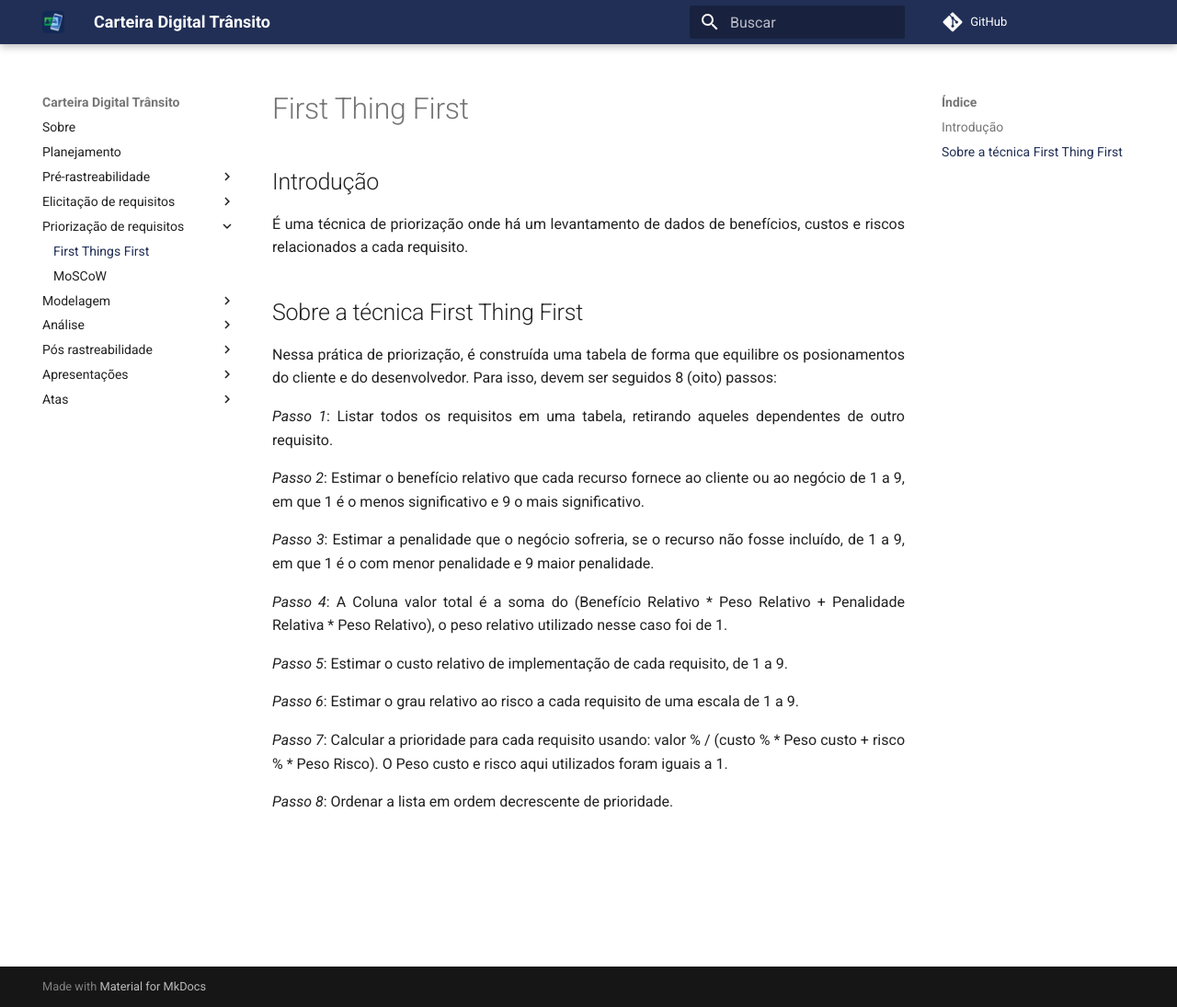
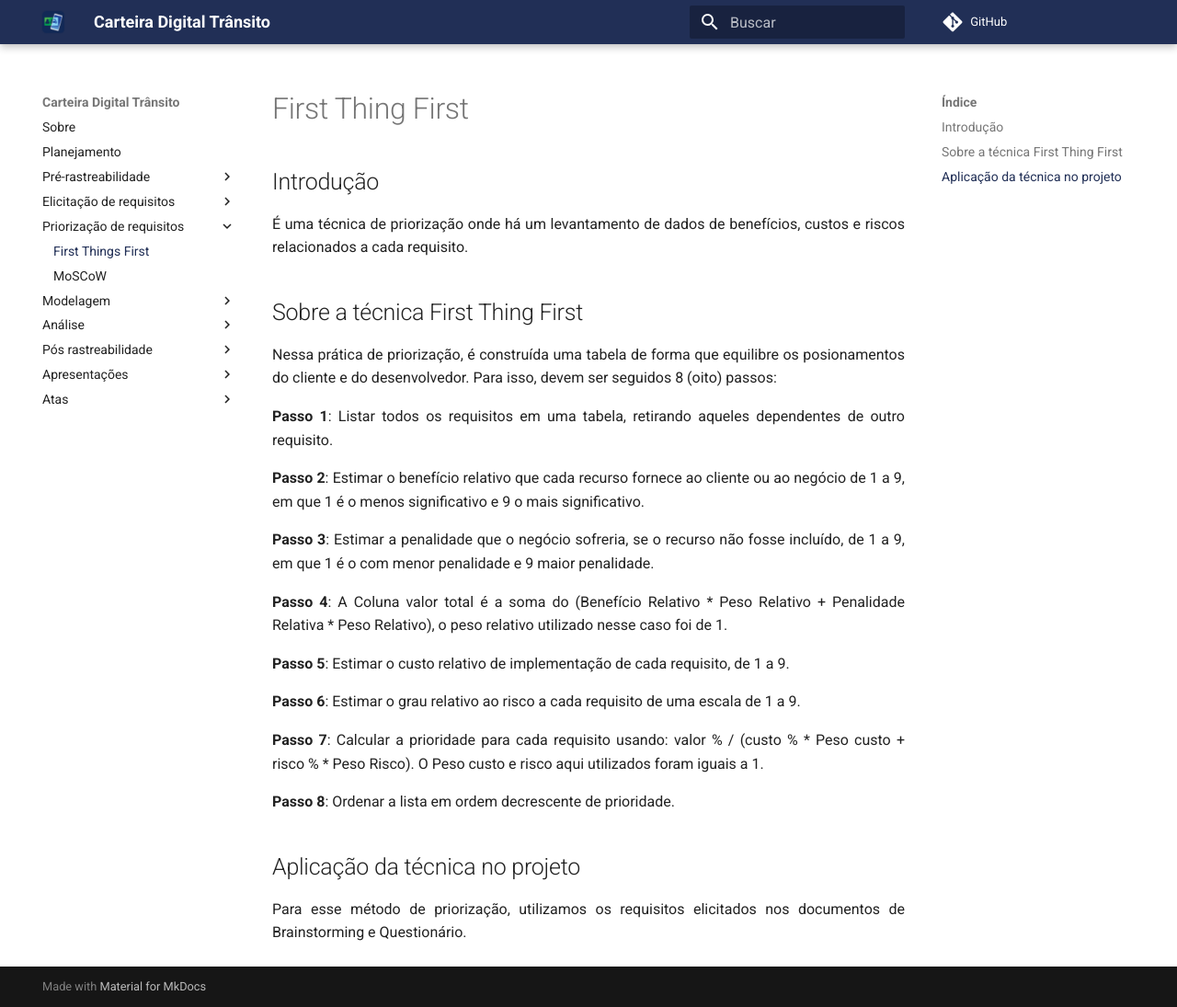
Before and after one commit to sergiosacj/2020.2-CarteiraDigitalTransito, an MkDocs documentation site: the page built from docs/priorizacao/first_thing_first.md, in a window 1280 px wide and 1095 px high. Shown: the whole window at 92% size. Built offline with MkDocs 1.6.1 and Material for MkDocs 9.7.7, drawn with Linux system fonts in a browser that asks for light colours; comment, search, counter and statistics services are not loaded.

Commit message:
(#30) Correcoes e inicializacao do topico de Aplicação da técnica no projeto

```diff
--- a/docs/priorizacao/first_thing_first.md
+++ b/docs/priorizacao/first_thing_first.md
@@ -5,18 +5,21 @@
 ## Sobre a técnica First Thing First
 Nessa prática de priorização, é construída uma tabela de forma que equilibre os posionamentos do cliente e do desenvolvedor. Para isso, devem ser seguidos 8 (oito) passos:
 
-*Passo 1*: Listar todos os requisitos em uma tabela, retirando aqueles dependentes de outro requisito.
+**Passo 1**: Listar todos os requisitos em uma tabela, retirando aqueles dependentes de outro requisito.
 
-*Passo 2*: Estimar o benefício relativo que cada recurso fornece ao cliente ou ao negócio de 1 a 9, em que 1 é o menos significativo e 9 o mais significativo.
+**Passo 2**: Estimar o benefício relativo que cada recurso fornece ao cliente ou ao negócio de 1 a 9, em que 1 é o menos significativo e 9 o mais significativo.
 
-*Passo 3*: Estimar a penalidade que o negócio sofreria, se o recurso não fosse incluído, de 1 a 9, em que 1 é o com menor penalidade e 9 maior penalidade.
+**Passo 3**: Estimar a penalidade que o negócio sofreria, se o recurso não fosse incluído, de 1 a 9, em que 1 é o com menor penalidade e 9 maior penalidade.
 
-*Passo 4*: A Coluna valor total é a soma do (Benefício Relativo * Peso Relativo + Penalidade Relativa * Peso Relativo), o peso relativo utilizado nesse caso foi de 1.
+**Passo 4**: A Coluna valor total é a soma do (Benefício Relativo * Peso Relativo + Penalidade Relativa * Peso Relativo), o peso relativo utilizado nesse caso foi de 1.
 
-*Passo 5*: Estimar o custo relativo de implementação de cada requisito, de 1 a 9.
+**Passo 5**: Estimar o custo relativo de implementação de cada requisito, de 1 a 9.
 
-*Passo 6*: Estimar o grau relativo ao risco a cada requisito de uma escala de 1 a 9.
+**Passo 6**: Estimar o grau relativo ao risco a cada requisito de uma escala de 1 a 9.
 
-*Passo 7*: Calcular a prioridade para cada requisito usando: valor % / (custo % * Peso custo + risco % * Peso Risco). O Peso custo e risco aqui utilizados foram iguais a 1.
+**Passo 7**: Calcular a prioridade para cada requisito usando: valor % / (custo % * Peso custo + risco % * Peso Risco). O Peso custo e risco aqui utilizados foram iguais a 1.
 
-*Passo 8*: Ordenar a lista em ordem decrescente de prioridade.
+**Passo 8**: Ordenar a lista em ordem decrescente de prioridade.
+
+## Aplicação da técnica no projeto
+Para esse método de priorização, utilizamos os requisitos elicitados nos documentos de Brainstorming e Questionário.
```
